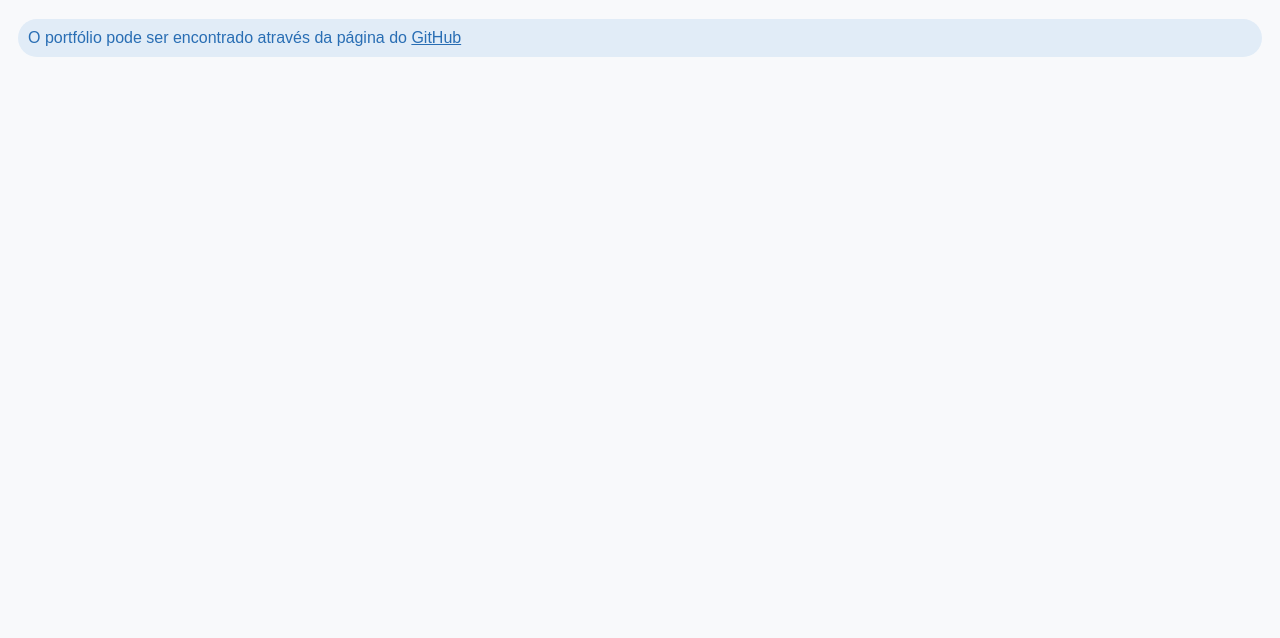
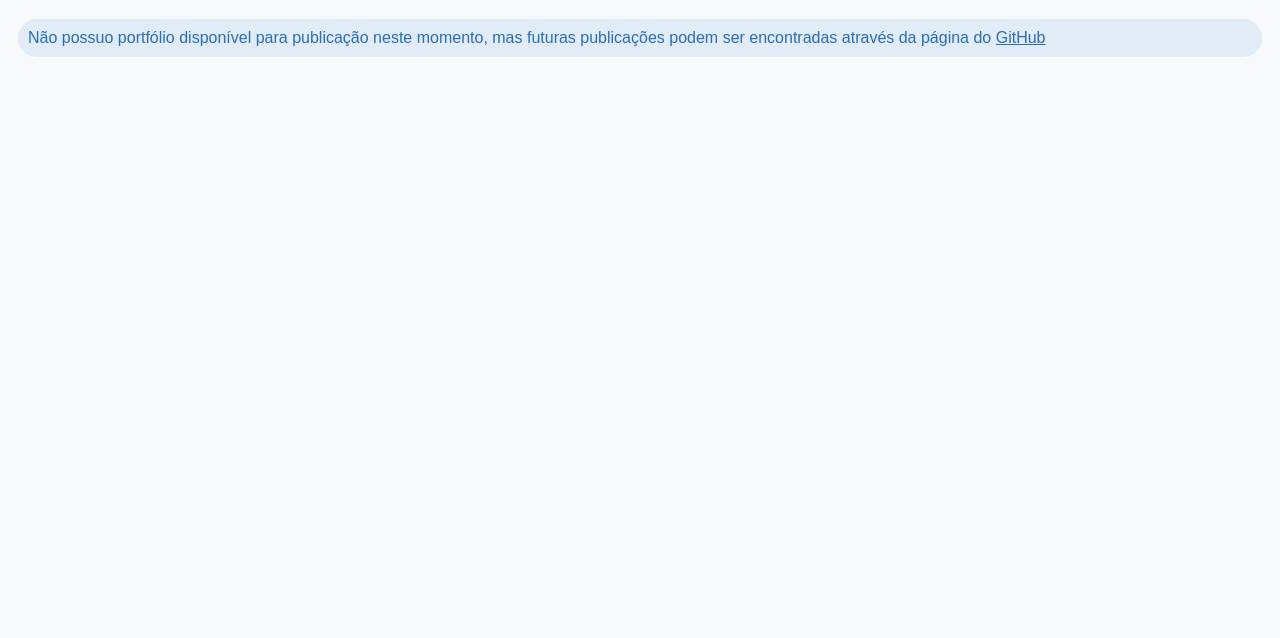
Before and after one commit to vitorribeiroserpa/vitorribeiroserpa.github.io, a plain HTML site: page portfolio.html in a window 1280 px wide. Shown: the part 162-800 px from the top of the page. Drawn offline with Linux system fonts and the light colour scheme.

Commit message:
Update portfolio.html

```diff
--- a/portfolio.html
+++ b/portfolio.html
@@ -24,7 +24,7 @@
     <!-- Seção contendo o link do github -->
     <section >
         <h1>Portfólio</h1>
-        <p>O portfólio pode ser encontrado através da página do  <a style=" color: #296eb4;" href="https://github.com/vitorribeiroserpa">GitHub</a></p>
+        <p>Não possuo portfólio disponível para publicação neste momento, mas futuras publicações podem ser encontradas através da página do <a style=" color: #296eb4;" href="https://github.com/vitorribeiroserpa">GitHub</a></p>
     </section>
 </body>
 </html>
```
